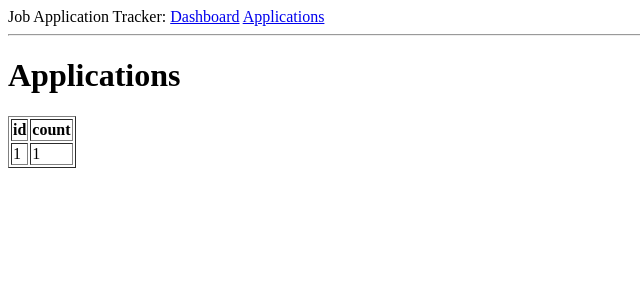
After one commit to janton527/job_tracker, a Flask app: page /applications in a window 1280 px wide. The commit adds this page. Shown: the top 300 px of the page, without its empty margins (0-640 px from the left). Run offline with Flask 3, Linux system fonts and the light colour scheme; tables that the repository leaves empty or names only in its code hold one stand-in row (values such as "Sample post").

Commit message:
add application page

```diff
--- a/app.py
+++ b/app.py
@@ -19,5 +19,15 @@ def dashboard():
     conn.close()
     return render_template('dashboard.html', stats=stats)
 
+@app.route('/applications')
+def applications():
+    conn = get_db()
+    cursor = conn.cursor(dictionary=True)
+    cursor.execute('SELECT * FROM applications')
+    applications = cursor.fetchall()
+    conn.close()
+
+    return render_template('applications.html', applications=applications)
+
 if __name__ == '__main__':
     app.run(debug=True)
--- /dev/null
+++ b/templates/applications.html
@@ -0,0 +1,27 @@
+{% extends "base.html" %}
+
+{% block content %}
+	<h1>Applications</h1>
+
+	{% if applications %}
+	<table border="1">
+		<tr>
+			{% for column in applications[0].keys() %}
+				<th>{{ column }}</th>
+			{% endfor %}
+		</tr>
+
+		{% for app in applications %}
+		<tr>
+			{% for column in applications[0].keys() %}
+				<td>{{ app[column] }}</td>
+			{% endfor %}
+		</tr>
+		{% endfor %}
+	</table>
+
+{% else %}
+<p>No applications found.</p>
+{% endif %}
+
+{% endblock %}
--- a/templates/base.html
+++ b/templates/base.html
@@ -11,6 +11,7 @@
 		<div>
 			Job Application Tracker:
 			<a href="{{ url_for('dashboard') }}">Dashboard</a>
+			<a href="{{ url_for('applications') }}">Applications</a>
 		</div>
 		<hr>
 		{% with messages = get_flashed_messages() %}
```
